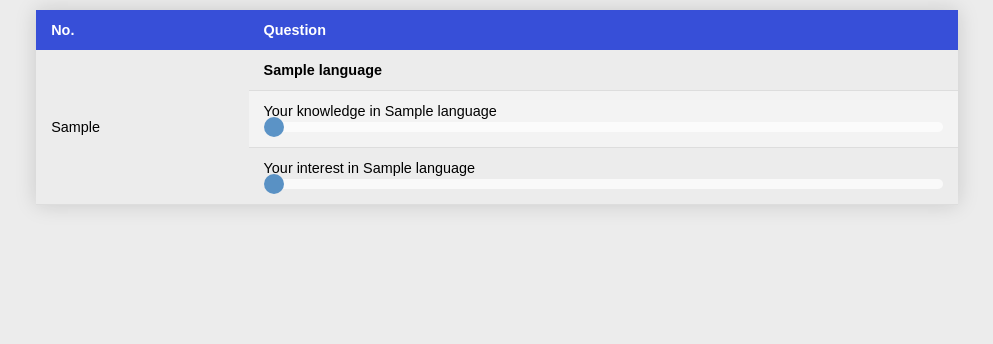
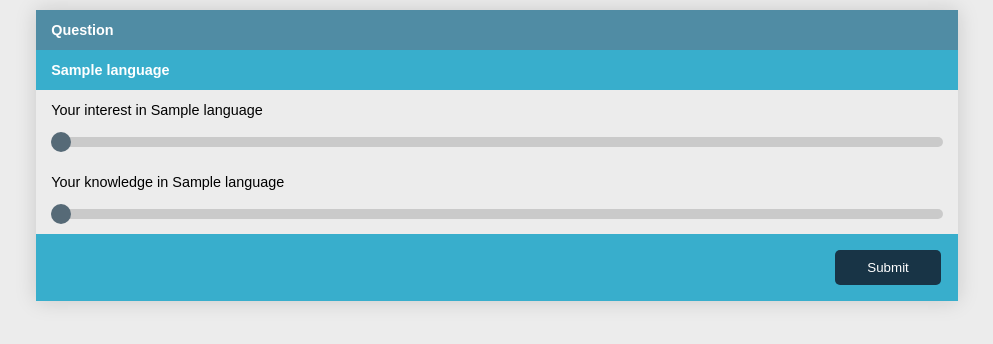
Before and after one commit to adityavishnu3610/survey-for-devs, a PHP site: page / in a window 1280 px wide. Shown: the part 167-511 px from the top of the page, without its empty margins (143-1136 px from the left). Run offline with PHP 8.4, Linux system fonts and the light colour scheme; tables that the repository leaves empty or names only in its code hold one stand-in row (values such as "Sample post").

Commit message:
db entry

```diff
--- a/index.php
+++ b/index.php
@@ -21,11 +21,11 @@
         </div>
     </header>
     <section class="form-section">
-        <form action="submit.php">
+        <form method="post" action="submit.php">
             <table class="styled-table">
                 <thead>
                     <tr>
-                        <th>No.</th>
+
                         <th>Question</th>
                     </tr>
                 </thead>
@@ -41,26 +41,34 @@
                         $language = $row_query['name'];
                         echo "
                         <tr>
-                        <td rowspan='3'>$sl_no</td>
                             <td>
                                 <h4>$language</h4>
                             </td>
                         </tr>
                         <tr>
                             <td>
-                                <p>Your knowledge in $language</p>
-                                <input type='range' min='0' max='50' value='0' class='slider' id='myRange'>
+                                <p>Your interest in $language</p>
+                                <br>
+                                <input type='range' name='".strtolower($language)."-iscore' min='0' max='10' value='0' class='slider' id='myRange'>
                             </td>
                         </tr>
+                        <tr>
                             <td>
-                                <p>Your interest in $language</p>
-                                <input type='range' min='0' max='50' value='0' class='slider' id='myRange'>
+                                <p>Your knowledge in $language</p>
+                                <br>
+                                <input type='range' name='".strtolower($language)."-kscore' min='0' max='10' value='0' class='slider' id='myRange'>
                             </td>
                         </tr>
                         ";
                     }
 
                     ?>
+
+                    <tr>
+                        <td>
+                            <input type="submit" value="Submit">
+                        </td>
+                    </tr>
                 </tbody>
             </table>
         </form>
--- a/style/sliderstyle.css
+++ b/style/sliderstyle.css
@@ -3,7 +3,7 @@
     width: 100%;
     height: 10px;
     border-radius: 5px;
-    background: #ffffff;
+    background: #bdbdbd;
     outline: none;
     opacity: 0.7;
     -webkit-transition: .2s;
@@ -16,7 +16,7 @@
     width: 20px;
     height: 20px;
     border-radius: 50%;
-    background: #1c6bb4;
+    background: #183446;
     cursor: pointer;
   }
 
@@ -24,6 +24,6 @@
     width: 20px;
     height: 20px;
     border-radius: 50%;
-    background: #1c6bb4;
+    background: #183446;
     cursor: pointer;
   }
--- a/style/style.css
+++ b/style/style.css
@@ -40,15 +40,7 @@ header div{
     width: 80%;
     margin: 10px auto;
 }
-/*
-table, th, td{
-    border: 1px solid black;
-    border-collapse: collapse;
-}
-th, td{
-    padding: 5px 10px;
-}
-*/
+
 
 .styled-table {
     border-collapse: collapse;
@@ -60,7 +52,7 @@ th, td{
 }
 
 .styled-table thead tr {
-    background-color: #374fd8;
+    background-color: #508CA4;
     color: #ffffff;
     text-align: left;
 }
@@ -68,12 +60,31 @@ th, td{
 .styled-table th,
 .styled-table td {
     padding: 12px 15px;
+}#455ad4#455ad4c4
+
+
+
+.styled-table tbody{
+    background: #ffffff;
 }
 
-.styled-table tbody tr {
-    border-bottom: 1px solid #dddddd;
+.styled-table tbody tr:nth-child(3n-2) {
+    background-color: #38AECC;
+    color: white;
 }
 
-.styled-table tbody tr:nth-of-type(even) {
-    background-color: #f3f3f3;
+tr:nth-last-child(1){
+    text-align: right;
 }
+
+table input[type=submit]{
+    background-color: #183446;
+    border: none;
+    color: white;
+    padding: 10px 32px;
+    text-decoration: none;
+    margin: 4px 2px;
+    cursor: pointer;
+    border-radius: 5px;
+
+  }
```
Also changed, not shown: submit.php (+57 -1 lines). Lines whose indentation alone changed are shown as unchanged.
